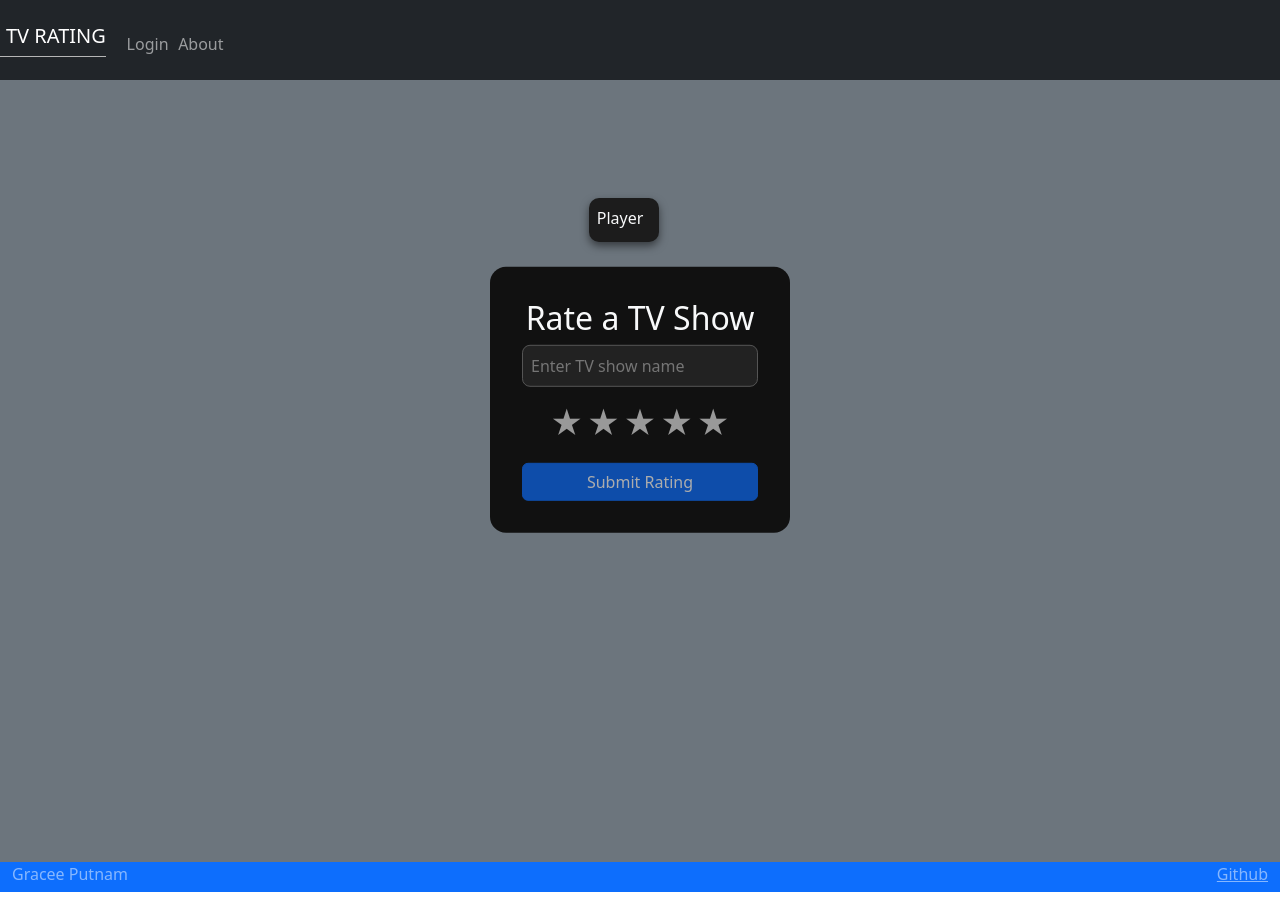
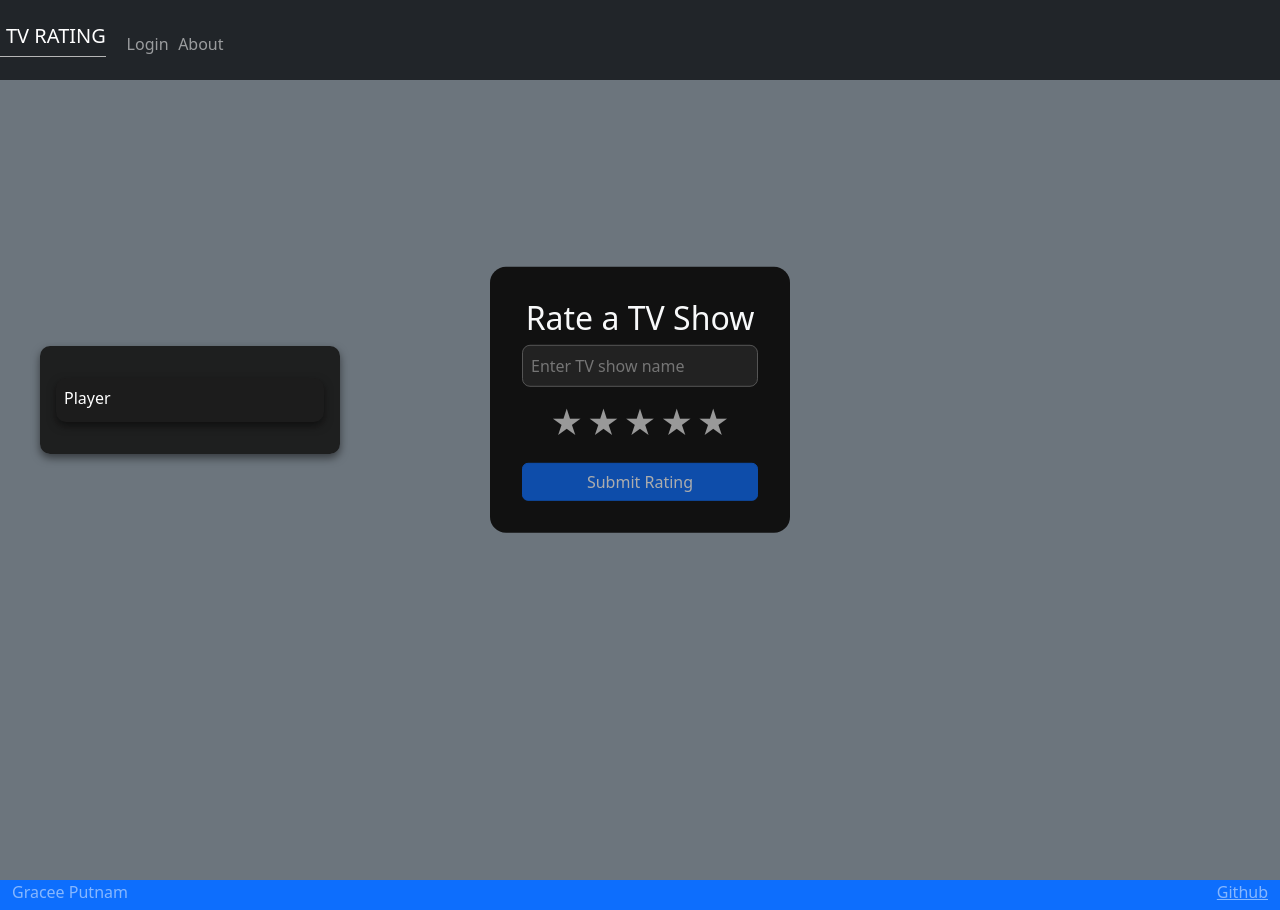
Before and after one commit to graceeputnam/startup_web_programming, a React (Vite) app: page /rate in a window 1280 px wide. Built offline with nearby package versions, Linux system fonts and the light colour scheme; no server answers.

Commit message:
fixed some css for the live updates box

```diff
--- a/src/rate/rate.jsx
+++ b/src/rate/rate.jsx
@@ -5,15 +5,41 @@ import { RateGame } from './rateGame';
 
 export function Rate(props) {
   return (
-    <main className="bg-secondary rate-main" style={{ display: "flex", flexWrap: "wrap", justifyContent: "center" }}>
-      {/* Community/event activity feed */}
-      <div style={{ flex: "1 280px", maxWidth: 300, margin: "32px 32px 0 0" }}>
-        <Players userName={props.userName} />
-      </div>
-      {/* Rating UI */}
-      <div style={{ flex: "2 400px", maxWidth: 420 }}>
+  <>
+    {/* Community/event activity feed — flush left */}
+    <div
+      style={{
+        position: "fixed",
+        top: "50%",
+        left: "40px",
+        transform: "translateY(-50%)",
+        width: "300px",
+        background: "rgba(28,28,28,0.97)",
+        borderRadius: "10px",
+        color: "white",
+        boxShadow: "0 4px 8px rgba(0,0,0,0.5)",
+        zIndex: 900,
+        padding: "1em",
+      }}
+    >
+      <Players userName={props.userName} />
+    </div>
+
+    {/* Centered Rating UI */}
+    <main
+      className="bg-secondary"
+      style={{
+        minHeight: "100vh",
+        display: "flex",
+        alignItems: "center",
+        justifyContent: "center",
+      }}
+    >
+      <div style={{ maxWidth: 420 }}>
         <RateGame userName={props.userName} />
       </div>
     </main>
-  );
+  </>
+);
+
 }
```
